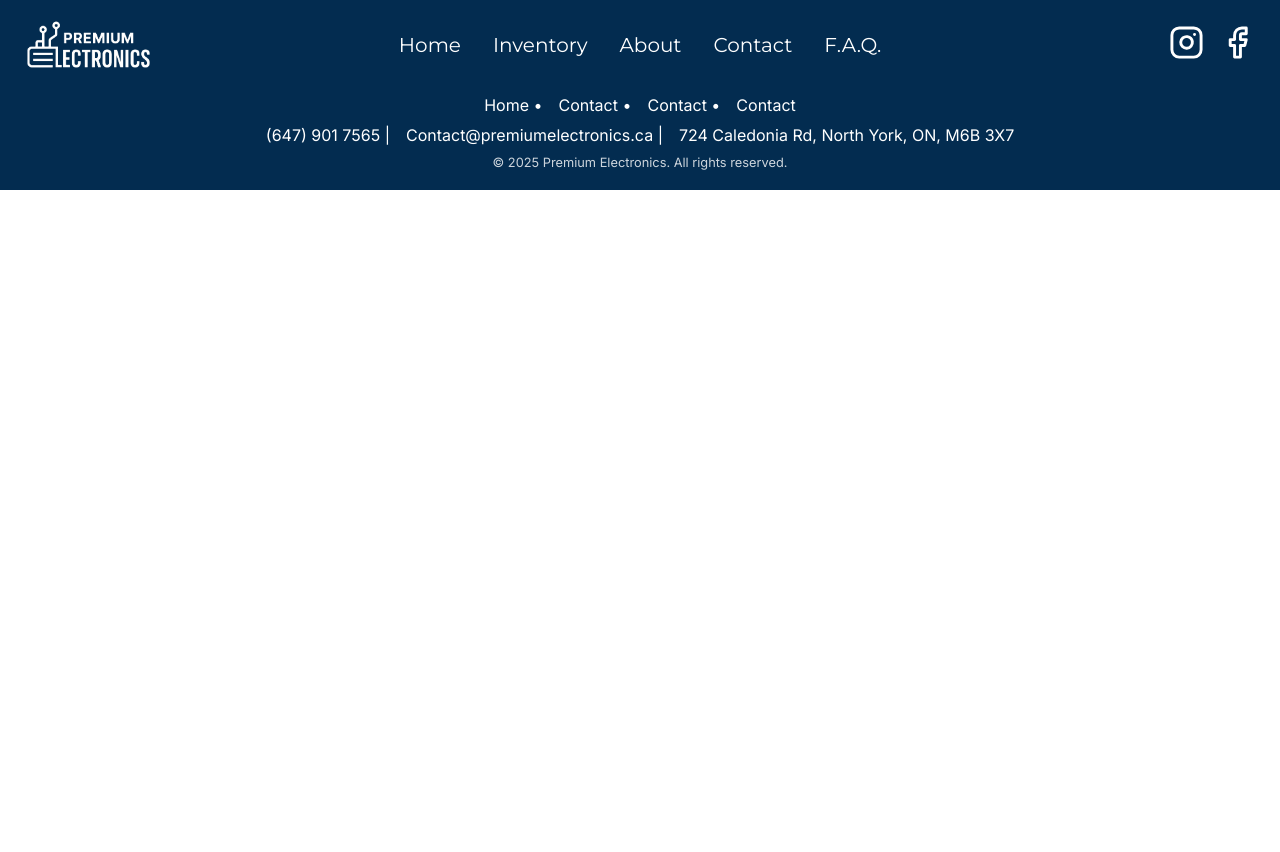
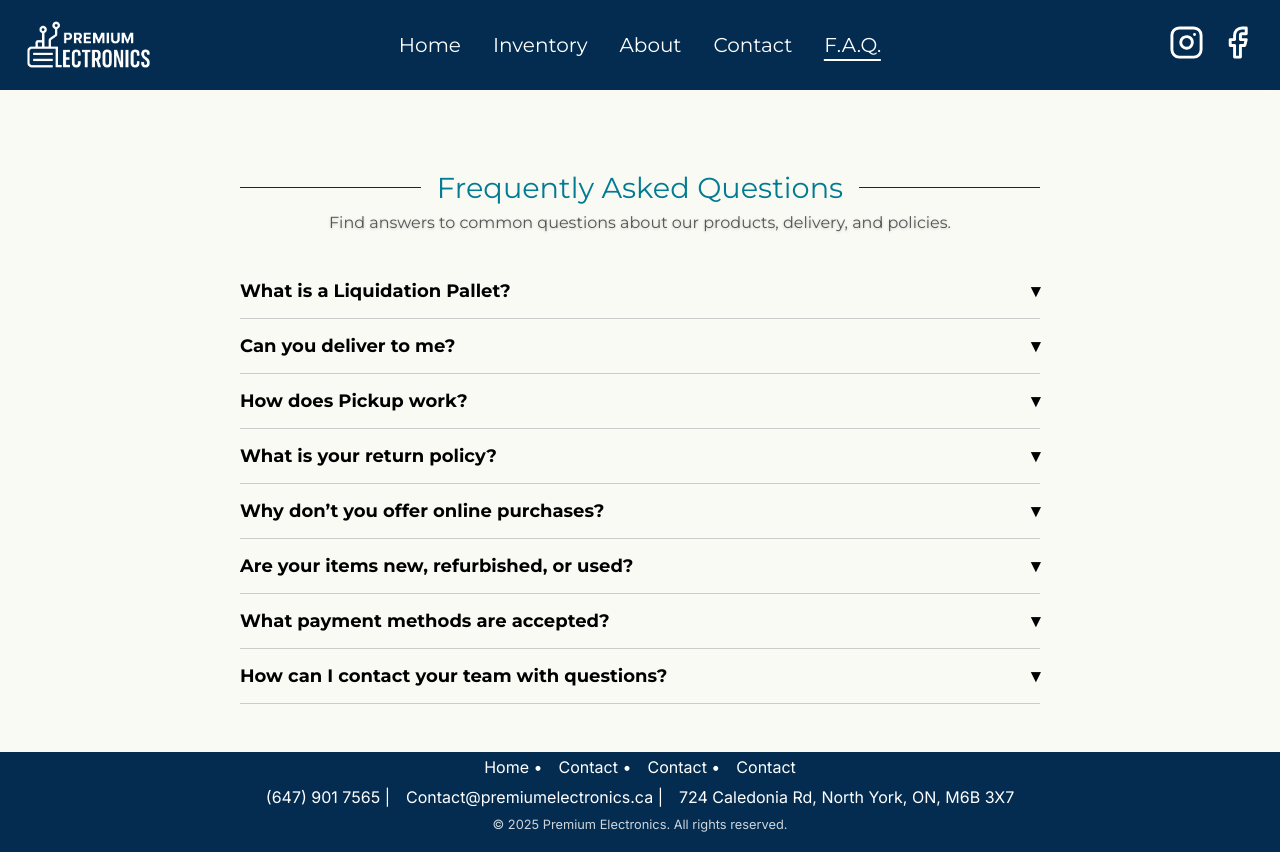
Before and after one commit to motheen-b/prem-elec-website, a Vue app: page /faq in a window 1280 px wide. Before the commit the page ends 800 px from the top, so only its background shows below. Built offline with nearby package versions, Linux system fonts and the light colour scheme.

Commit message:
Add FAQ page and update SectionHeader styles
Introduces a new FaqView.vue with an interactive FAQ section and adds its route to the router. Updates SectionHeader.vue to use the Montserrat font and adjusts font weight for improved visual consistency.

```diff
--- a/src/components/SectionHeader.vue
+++ b/src/components/SectionHeader.vue
@@ -20,10 +20,11 @@ defineProps({
 
 <style scoped>
 @import url('https://fonts.googleapis.com/css2?family=Inter&display=swap');
+@import url('https://fonts.googleapis.com/css2?family=Montserrat:wght@500;700&display=swap');
 .section-header {
     text-align: center;
     margin: 2rem 0;
-    font-family: 'Inter', 'sans-serif';
+    font-family: 'Montserrat', 'sans-serif';
 
 }
 
@@ -45,7 +46,7 @@ defineProps({
     font-size: 1.8rem;
     white-space: nowrap;
     margin: 0;
-    font-weight: 600;
+    font-weight: 200;
     color: #017B92;
     text-shadow: 0 1px 3px rgba(0, 0, 0, 0.3S);
 }
--- a/src/router/index.js
+++ b/src/router/index.js
@@ -3,6 +3,7 @@ import HomeView from '../views/HomeView.vue'
 import InventoryView from '../views/InventoryView.vue'
 import AboutView from '@/views/AboutView.vue'
 import ContactView from '@/views/ContactView.vue'
+import FaqView from '@/views/FaqView.vue'
 
 const router = createRouter({
   history: createWebHistory(import.meta.env.BASE_URL),
@@ -27,6 +28,11 @@ const router = createRouter({
       name: 'conntact',
       component: ContactView,
     },
+    {
+      path: '/faq',
+      name: 'faq',
+      component: FaqView,
+    },
   ],
   scrollBehavior(to, from, savedPosition) {
     if (to.path !== from.path) {
--- /dev/null
+++ b/src/views/FaqView.vue
@@ -0,0 +1,78 @@
+<template>
+  <div class="faq-container">
+    <SectionHeader title="Frequently Asked Questions"
+      subtitle="Find answers to common questions about our products, delivery, and policies." />
+
+    <div v-for="(item, index) in faqs" :key="index" class="faq-item">
+      <div class="question" @click="toggle(index)">
+        {{ item.question }}
+        <span class="arrow" :class="{ open: item.open }">▾</span>
+      </div>
+      <div v-if="item.open" class="answer">
+        {{ item.answer }}
+      </div>
+    </div>
+  </div>
+</template>
+
+<script setup>
+import { ref } from 'vue'
+import SectionHeader from '@/components/SectionHeader.vue'
+
+const faqs = ref([
+  { question: 'What is a Liquidation Pallet?', answer: 'Liquidation pallets are bulk lots of customer-returned or overstocked items sold at discounted prices, often for resale or liquidation.', open: false },
+  { question: 'Can you deliver to me?', answer: 'Ontario-wide delivery is available for all orders—convenient and secure shipping to your location.', open: false },
+  { question: 'How does Pickup work?', answer: 'Convenient warehouse pickup—schedule a time that works for you.', open: false },
+  { question: 'What is your return policy?', answer: 'All sales are final. No refunds or exchanges are offered, except replacements for refurbished items, which come with a 30-day warranty.', open: false },
+  { question: 'Why don’t you offer online purchases?', answer: 'To keep transactions secure, we don’t accept online credit card payments. You can pay in person or via cash, cheque, or e-transfer while ensuring you’re happy with the product.', open: false },
+
+  { question: 'Are your items new, refurbished, or used?', answer: 'We offer a mix of new, refurbished, and used items. Each product listing clearly states its condition so you know exactly what you’re purchasing.', open: false },
+  { question: 'What payment methods are accepted?', answer: 'We accept cash, cheque, and e-transfer for all purchases.', open: false },
+  { question: 'How can I contact your team with questions?', answer: 'You can reach us via phone, email, or by visiting our warehouse during business hours.', open: false },
+])
+
+const toggle = (index) => {
+  faqs.value[index].open = !faqs.value[index].open
+}
+</script>
+
+<style scoped>
+.faq-container {
+  max-width: 800px;
+  margin: 2rem auto;
+  padding: 1rem;
+  font-family: 'Montserrat', sans-serif;
+}
+
+.faq-item {
+  border-bottom: 1px solid #ccc;
+  padding: 1rem 0;
+  cursor: pointer;
+}
+
+.question {
+  display: flex;
+  justify-content: space-between;
+  font-weight: 600;
+  font-size: 18px;
+  transition: color 0.3s;
+}
+
+.question:hover {
+  color: #032C50;
+}
+
+.arrow {
+  transition: transform 0.3s;
+}
+
+.arrow.open {
+  transform: rotate(180deg);
+}
+
+.answer {
+  margin-top: 0.5rem;
+  font-weight: 400;
+  color: #555;
+}
+</style>
```
